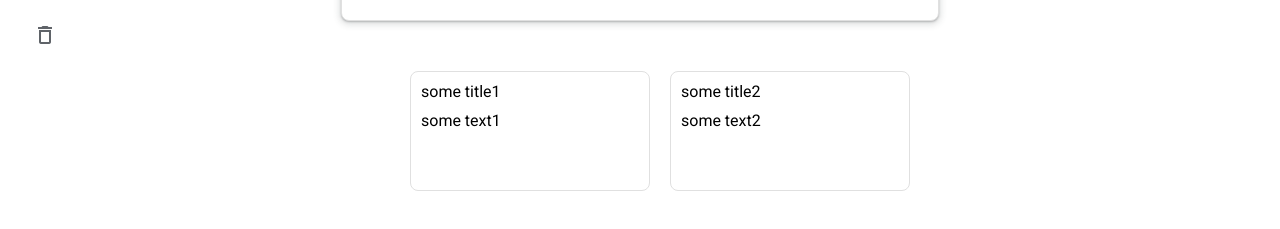
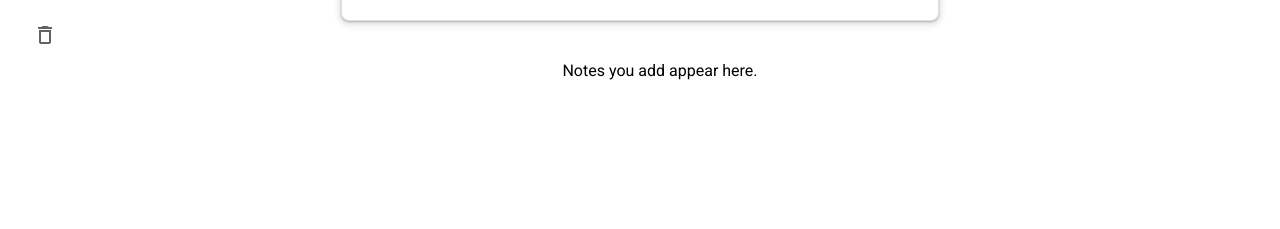
Before and after one commit to LungileFuze/Google-Keep-Clone-with-React, a React (Create React App) app: page / in a window 1280 px wide. Shown: the part 241-470 px from the top of the page. Built offline with nearby package versions, Linux system fonts and the light colour scheme.

Commit message:
Conditional outputting

```diff
--- a/src/App.js
+++ b/src/App.js
@@ -6,16 +6,16 @@
 import Modal from "./components/Modal/Modal";
 
 const NOTES = [
-  {
-    id: "123",
-    title: "some title1",
-    text: "some text1"
-  },
-  {
-    id: "1234",
-    title: "some title2",
-    text: "some text2"
-  }
+  // {
+  //   id: "123",
+  //   title: "some title1",
+  //   text: "some text1"
+  // },
+  // {
+  //   id: "1234",
+  //   title: "some title2",
+  //   text: "some text2"
+  // }
 ]
 
 function App() {
@@ -25,10 +25,7 @@
 
   const addNote = (note) => {
     setNotes((prevNotes) => {
-      return [
-        ...notes,
-        note
-      ]
+      return [...notes, note]
     })
     console.log("notes", notes)
   }
--- a/src/components/Notes/Notes.js
+++ b/src/components/Notes/Notes.js
@@ -1,16 +1,21 @@
-import "./Notes.css"
-import Note from "./Note"
+import "./Notes.css";
+import Note from "./Note";
 
 const Notes = (props) => {
-    console.log("props", props.notes[0])
-    const { notes } = props
-    return (
-        <div className="notes">
-            {
-                notes.map((note, index) => <Note key={index} id= {note.id} title={note.title} text={note.text}/>)
-            }
+  console.log("props", props.notes[0]);
+  const { notes } = props;
+  return (
+    <div className="notes">
+        {/* Conditional outputting */}
+      {notes.length === 0 ? (
+        <p>Notes you add appear here.</p>
+      ) : (
+        notes.map((note, index) => (
+          <Note key={index} id={note.id} title={note.title} text={note.text} />
+        ))
+      )}
     </div>
-    )
-}
+  );
+};
 
-export default Notes
+export default Notes;
```
